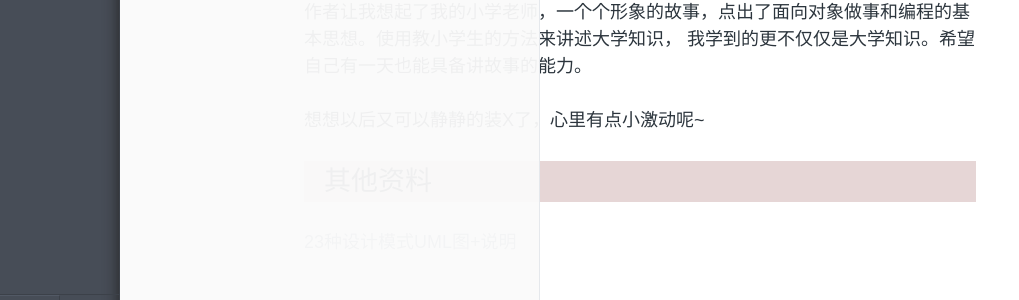
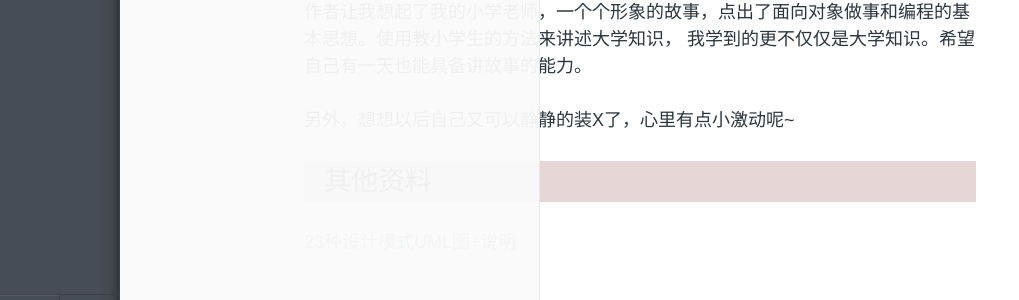
Before and after one commit to xnzaa/xnzaa.github.io, a Jekyll site: the page built from _posts/2016-01-26-《大话设计模式》读书笔记.md, in a window 1280 px wide. Shown: the part 4662-4962 px from the top of the page, without its empty margins (0-1019 px from the left). Built offline with Jekyll 4.4.1, drawn with Linux system fonts in a browser that asks for light colours; comment, search, counter and statistics services are not loaded.

Commit message:
修改AndoridROM

```diff
--- a/_posts/2016-01-26-《大话设计模式》读书笔记.md
+++ b/_posts/2016-01-26-《大话设计模式》读书笔记.md
@@ -140,7 +140,7 @@ categories: Life
 作者让我想起了我的小学老师，一个个形象的故事，点出了面向对象做事和编程的基本思想。使用教小学生的方法来讲述大学知识，
 我学到的更不仅仅是大学知识。希望自己有一天也能具备讲故事的能力。
 
-想想以后又可以静静的装X了，心里有点小激动呢~
+另外，想想以后自己又可以静静的装X了，心里有点小激动呢~
 
 ## 其他资料
 [23种设计模式UML图+说明](http://www.cnblogs.com/beijiguangyong/archive/2010/11/15/2302807.html)
```
